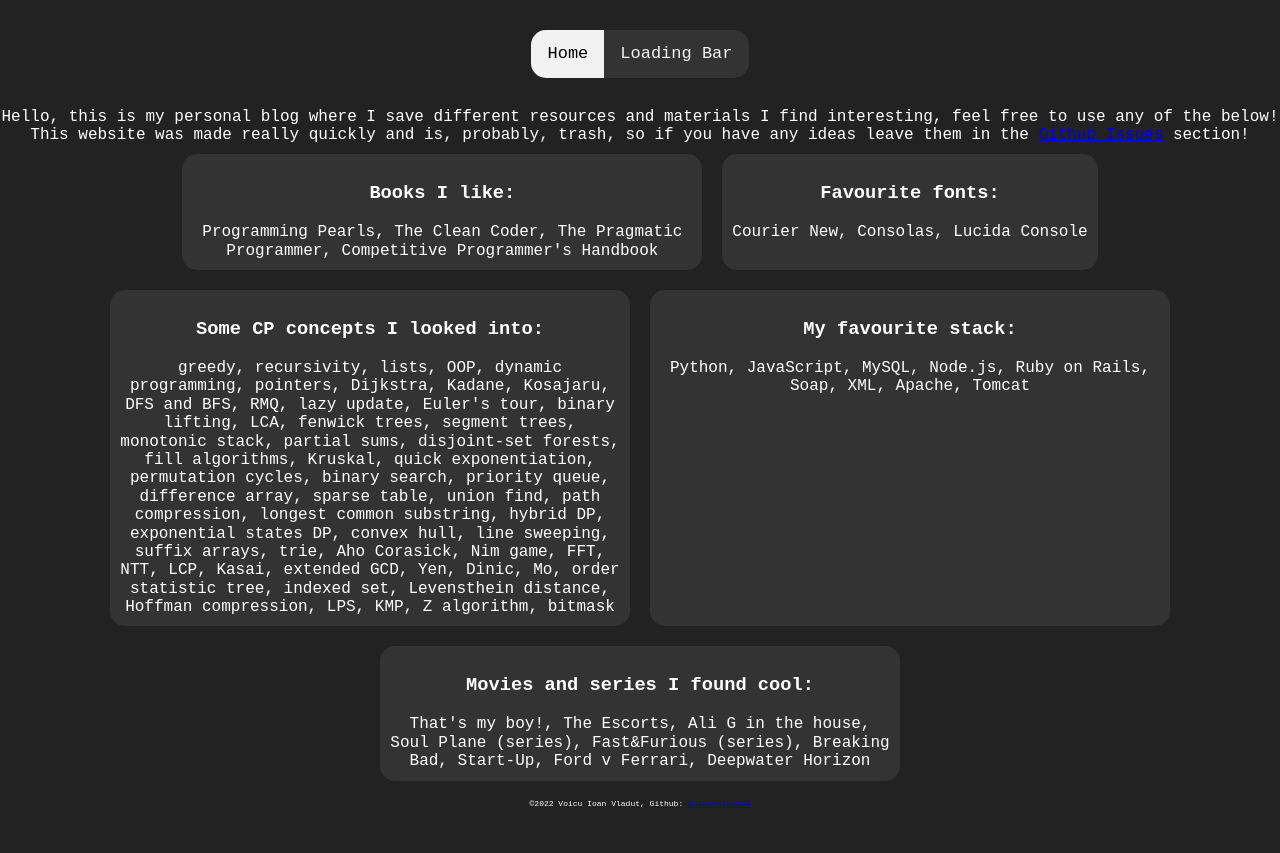
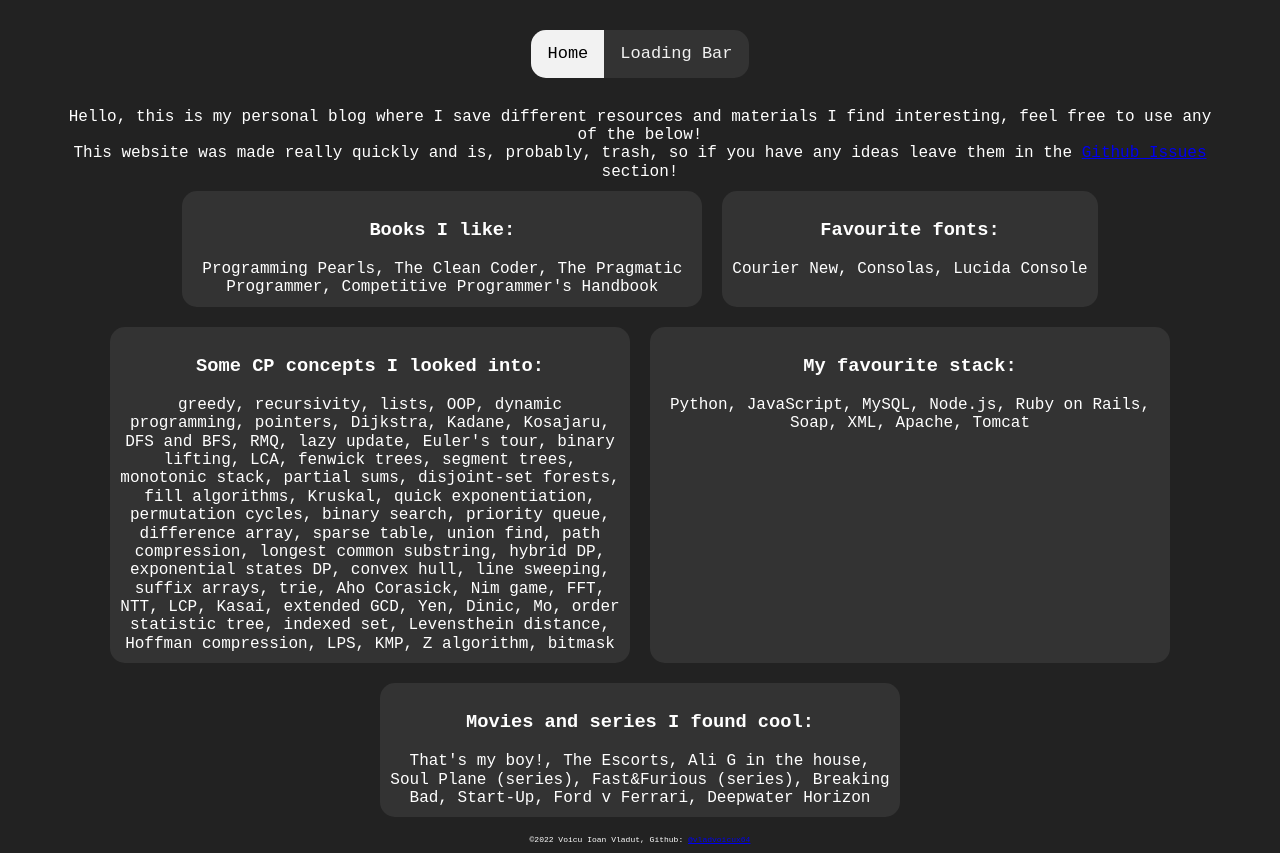
Before and after one commit to vladvoicux64/vladhomepage, a website built with Parcel: page index.html in a window 1280 px wide. Before the commit the page ends 816 px from the top, so only its background shows below. Built offline with nearby package versions, Linux system fonts and the light colour scheme.

Commit message:
Update main.css

```diff
--- a/css/main.css
+++ b/css/main.css
@@ -275,6 +275,8 @@ textarea {
 
 .center {
   text-align: center;
+  margin-left: 60px;
+  margin-right: 60px;
 }
 .center.footer {
   font-size: 0.5em;
```
